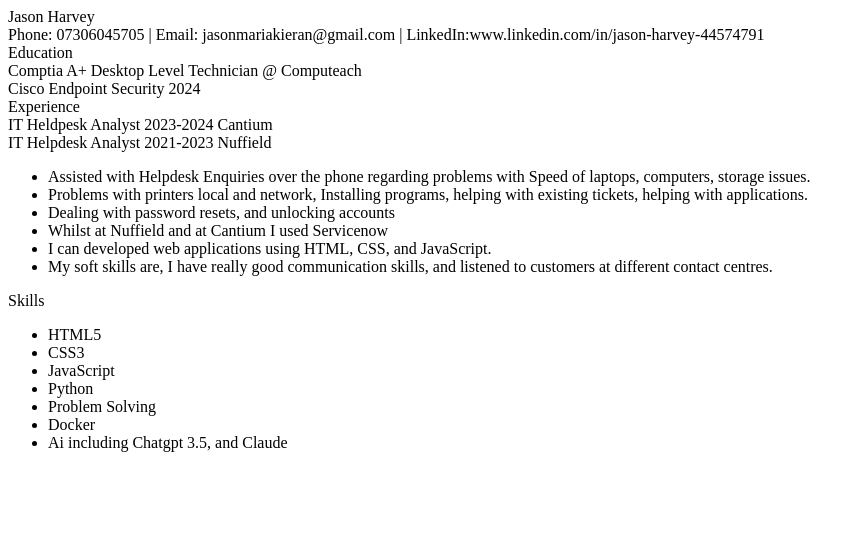
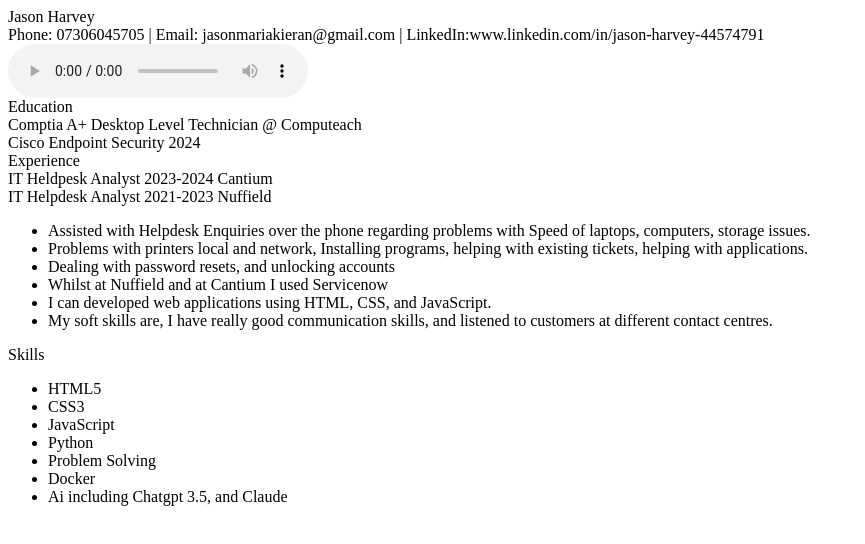
Before and after one commit to Jase142/cv, a plain HTML site: page index.html in a window 1280 px wide. Shown: the whole page, without its empty margins (0-865 px from the left). Drawn offline with Linux system fonts and the light colour scheme.

Commit message:
Update index.html

```diff
--- a/index.html
+++ b/index.html
@@ -3,6 +3,10 @@
             <div class="contact-info">Phone: 07306045705 | Email: jasonmariakieran@gmail.com | LinkedIn:www.linkedin.com/in/jason-harvey-44574791 </div>
         </div>
 
+<audio controls>
+  <source src="asky.mp3" type="audio/mpeg">
+  Your browser does not support the audio element.
+</audio>
         <div class="section">
             <div class="section-title">Education</div>
             <div class="job-title">Comptia A+ Desktop Level Technician @ Computeach</div>
```
